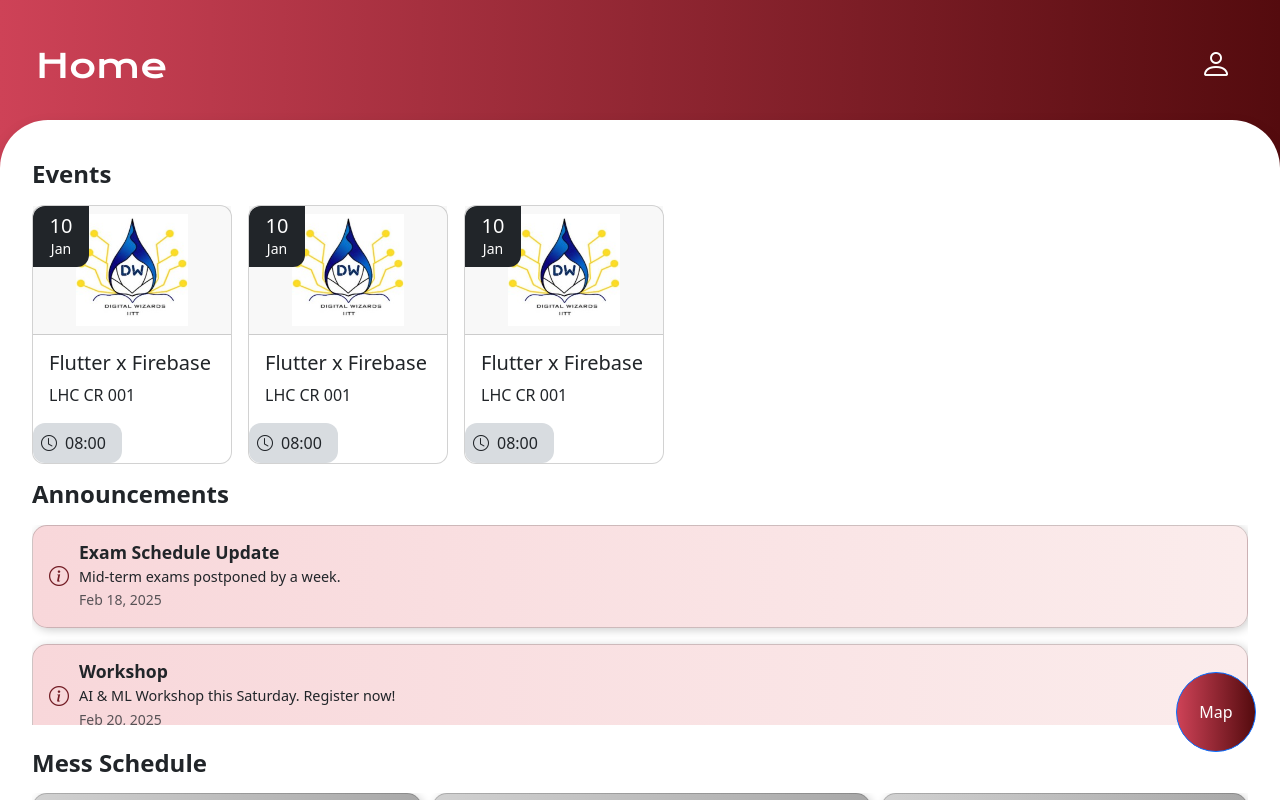
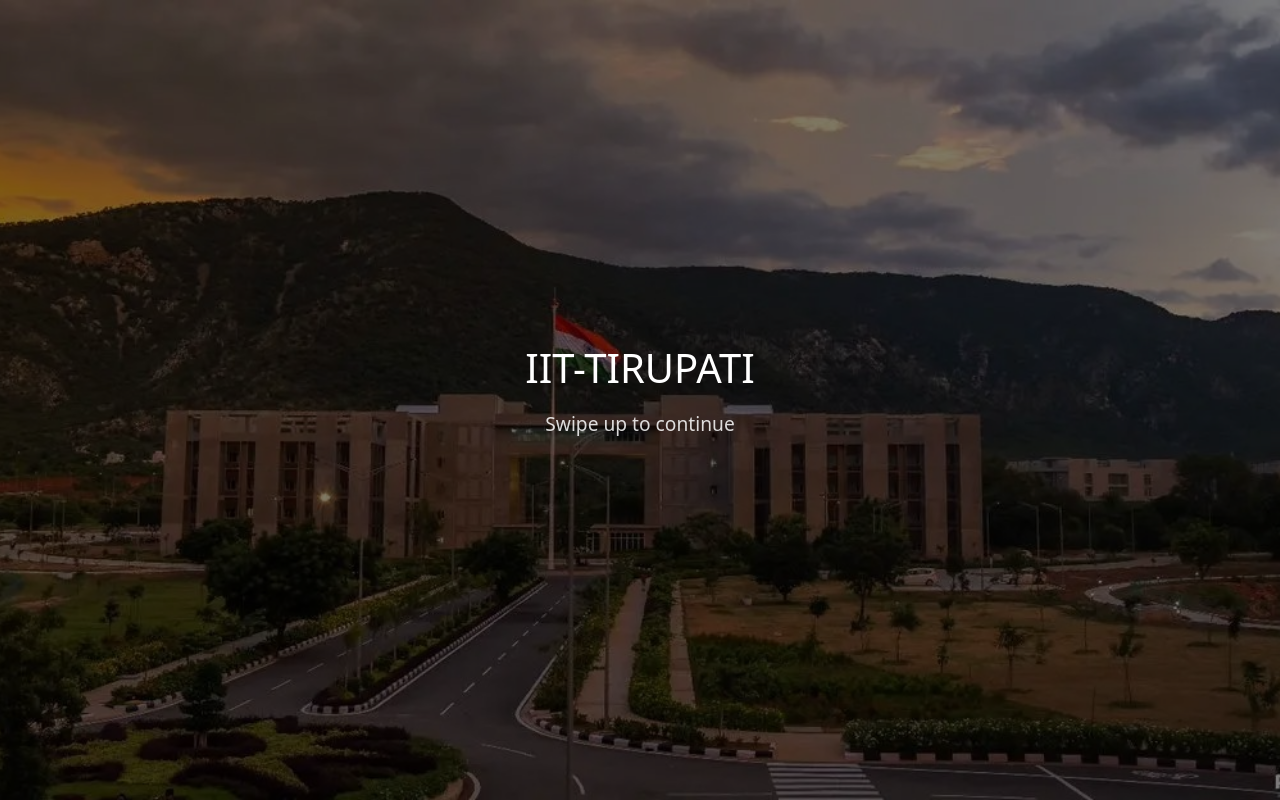
Before and after one commit to AnirudhArrepu/pwa-testing, a React (Create React App) app in the folder utility_app/: page / in a window 1280 px wide. Built offline with nearby package versions, Linux system fonts and the light colour scheme.

Commit message:
added splash screen

```diff
--- a/utility_app/src/App.js
+++ b/utility_app/src/App.js
@@ -9,6 +9,7 @@
 import AdminPage from "./Admin-Page/Admin";
 import Nav from "./Nav-Page/Nav";
 import HomePage from "./Home-Page/Home";
+import SplashScreen from "./Splash";
 
 const App = () => {
   const [isMobile, setIsMobile] = useState(false);
@@ -35,7 +36,8 @@
   return (
     <BrowserRouter>
       <Routes>
-        <Route path="/" element={<HomePage/>} />
+        <Route path="/" element={<SplashScreen/>} />
+        <Route path="/home" element={<HomePage/>} />
         <Route path="/admin" element={<AdminPage />} />
         <Route path="/login" element={<LoginPage />} />
         <Route path="/map" element={<Nav />} />
--- /dev/null
+++ b/utility_app/src/Splash.js
@@ -0,0 +1,104 @@
+import React, { useState, useEffect } from "react";
+import { useNavigate } from "react-router-dom";
+
+const SplashScreen = () => {
+  const [transitioning, setTransitioning] = useState(false);
+  const navigate = useNavigate();
+  const [touchStart, setTouchStart] = useState(0);
+  const [touchEnd, setTouchEnd] = useState(0);
+
+  const minSwipeDistance = 50; // Minimum swipe distance in pixels
+
+  const onTouchStart = (e) => {
+    setTouchStart(e.targetTouches[0].clientY);
+  };
+
+  const onTouchMove = (e) => {
+    setTouchEnd(e.targetTouches[0].clientY);
+  };
+
+  const onTouchEnd = () => {
+    if (!touchStart || !touchEnd) return;
+
+    const distance = touchStart - touchEnd;
+    const isUpSwipe = distance > minSwipeDistance;
+
+    if (isUpSwipe) {
+      setTransitioning(true);
+      setTimeout(() => {
+        navigate("/home"); // Navigate after transition
+      }, 500); // Match transition duration
+    }
+  };
+
+  return (
+    <div
+      className={`splash-screen ${transitioning ? 'transitioning' : ''}`}
+      onTouchStart={onTouchStart}
+      onTouchMove={onTouchMove}
+      onTouchEnd={onTouchEnd}
+    >
+      <div className="overlay">
+        <div className="splash-content">
+          <h1>IIT-TIRUPATI</h1>
+          <p>Swipe up to continue</p>
+        </div>
+      </div>
+
+      <style jsx>{`
+        .splash-screen {
+          position: fixed;
+          top: 0;
+          left: 0;
+          width: 100%;
+          height: 100%;
+          background: url("/Campus.jpg") no-repeat center center;
+          background-size: cover;
+          display: flex;
+          justify-content: center;
+          align-items: center;
+          transition: transform 0.5s ease-in-out;
+          z-index: 1000;
+          touch-action: none;
+        }
+
+        .overlay {
+          background: rgba(0, 0, 0, 0.5); /* Dark overlay for text visibility */
+          width: 100%;
+          height: 100%;
+          display: flex;
+          justify-content: center;
+          align-items: center;
+          flex-direction: column;
+          color: white;
+          text-align: center;
+        }
+
+        .transitioning {
+          transform: translateY(-100%);
+        }
+
+        .splash-content {
+          padding: 20px;
+        }
+
+        h1 {
+          font-size: 2.5rem;
+          margin-bottom: 20px;
+        }
+
+        p {
+          font-size: 1.2rem;
+          animation: swipePrompt 2s infinite;
+        }
+
+        @keyframes swipePrompt {
+          0%, 100% { transform: translateY(0); opacity: 0.8; }
+          50% { transform: translateY(-10px); opacity: 1; }
+        }
+      `}</style>
+    </div>
+  );
+};
+
+export default SplashScreen;
```
Also changed, not shown: utility_app/public/Campus.jpg (added).
